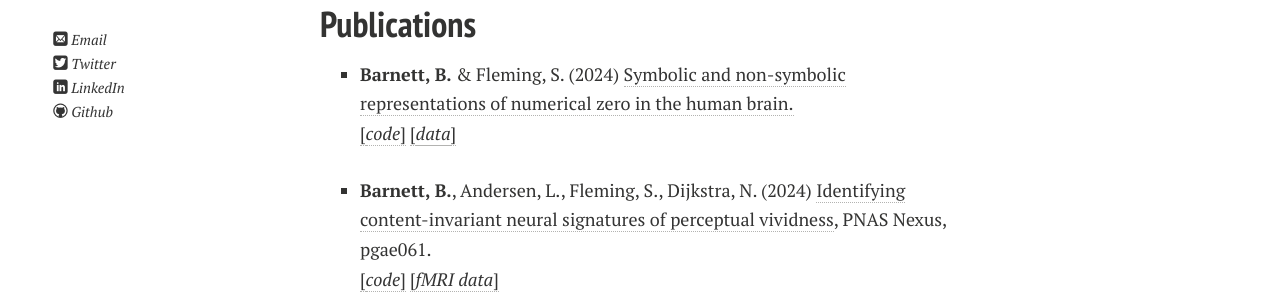
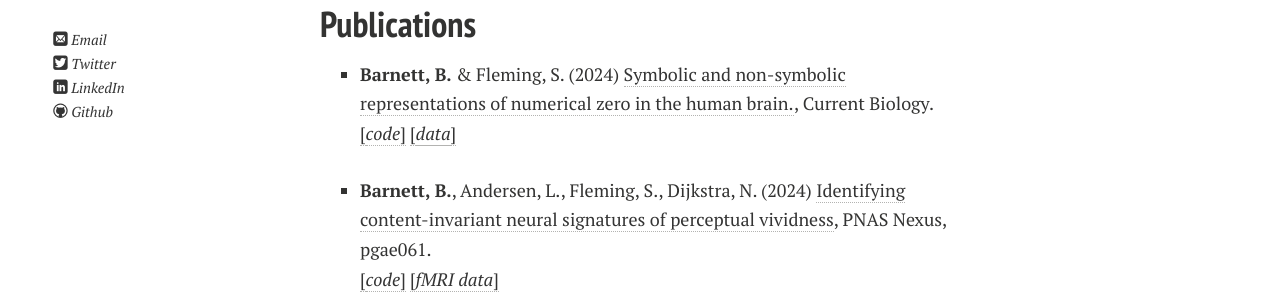
Before and after one commit to benjybarnett/benjybarnett.github.io, a Jekyll site: the page built from publications.md, in a window 1280 px wide. Shown: the part 210-504 px from the top of the page. Built offline with Jekyll 4.4.1, drawn with Linux system fonts in a browser that asks for light colours; nearby versions of some CDN libraries; comment, search, counter and statistics services are not loaded; a style sheet for code colours, icons or effects is not loaded.

Commit message:
edit cite

```diff
--- a/publications.md
+++ b/publications.md
@@ -12,7 +12,7 @@ title: Publications
 
 ## Publications
 
-- **Barnett, B.** & Fleming, S. (2024) [Symbolic and non-symbolic representations of numerical zero in the human brain.](https://www.cell.com/action/showPdf?pii=S0960-9822%2824%2900897-2) <br>
+- **Barnett, B.** & Fleming, S. (2024) [Symbolic and non-symbolic representations of numerical zero in the human brain.](https://www.cell.com/action/showPdf?pii=S0960-9822%2824%2900897-2), Current Biology. <br>
 [[*code*]](https://github.com/benjybarnett/ZeroMEG) [[*data*]](https://osf.io/vr7qp/)
 
 - **Barnett, B.**, Andersen, L., Fleming, S., Dijkstra, N. (2024) [Identifying content-invariant neural signatures of perceptual vividness](https://academic.oup.com/pnasnexus/article/3/2/pgae061/7608186?login=false), PNAS Nexus, pgae061. <br>
```
